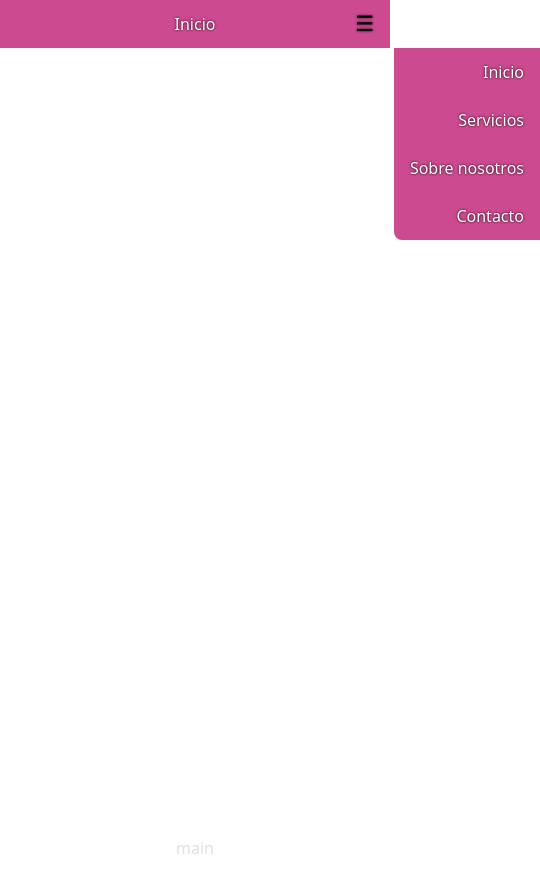
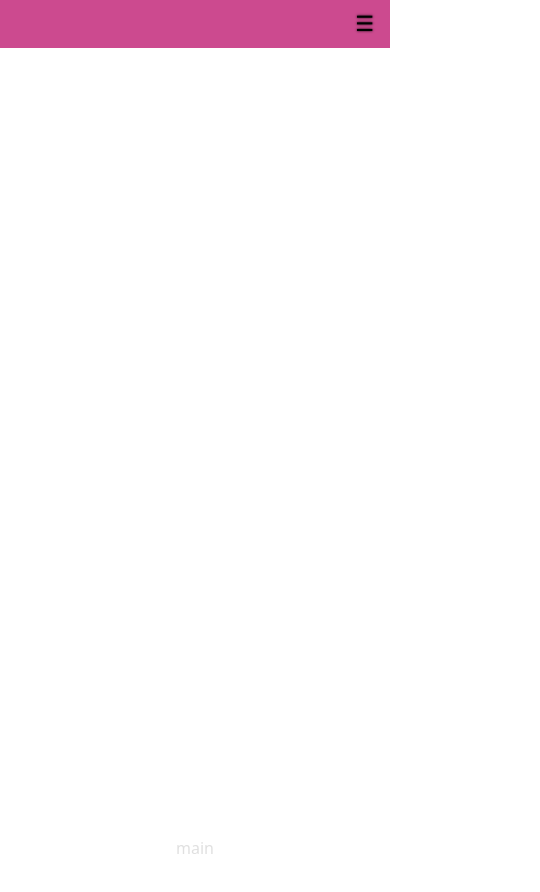
Before and after one commit to cimi88/holistica, a React app: page / in a window 390 px wide. Shown: the top 892 px of the page, 540 px wide, since content can reach past the window. Built offline with nearby package versions, Linux system fonts and the light colour scheme; the HTML template or start-up script is replaced by a standard one.

Commit message:
cambios en estilos de home y nav2

```diff
--- a/src/Styles/Home.css
+++ b/src/Styles/Home.css
@@ -2,6 +2,7 @@
     min-height: 100vh;
     display: flex;
     flex-direction: column;
+    overflow: hidden;
 }
 
 header {
--- a/src/Styles/nav2.css
+++ b/src/Styles/nav2.css
@@ -7,7 +7,6 @@
 	display: flex;
 	flex-direction: row;
 	width: 100%;
-	justify-content: space-evenly;
 	background-color: rgb(204, 74, 143);
 	min-height: 3rem;
 	position: relative;
@@ -49,17 +48,22 @@
 	visibility: hidden;
 }
 
-#nav-horizontal > .menu-boton:hover ~ #contenedor-vertical {
-	right: 0;
+#nav-horizontal > .menu-boton:hover ~ #contenedor-vertical,
+#contenedor-vertical:hover {
+	background-color: rgb(204, 74, 143);
+	transform: translateX(0);
 }
 
 #contenedor-vertical {
-	min-width: fit-content;
+	display: flex;
 	position: absolute;
 	top: 100%;
-	right: -150px;
-	transition: .3s ease-in-out;
+	right: 0;
+	transform: translateX(100%);
+	transition: transform 1s ease-in-out;
+	border-bottom-left-radius: 8px;
 }
+
 #contenedor-vertical .items-sidebar {
 	display: block;
 	text-align: right;
@@ -67,10 +71,13 @@
 	border-bottom-left-radius: 8px;
 	background-color: rgb(204, 74, 143);
 	padding: 0 1rem;
+	overflow-x: hidden;
+	text-shadow: 1px 0px 4px black;
+
 }
 
-@media (max-width: 424px) {
-	#nav-horizontal a {
+@media (max-width: 400px) {
+	#nav-horizontal .items {
 		display: none;
 	}
 	#nav-horizontal button {
```
